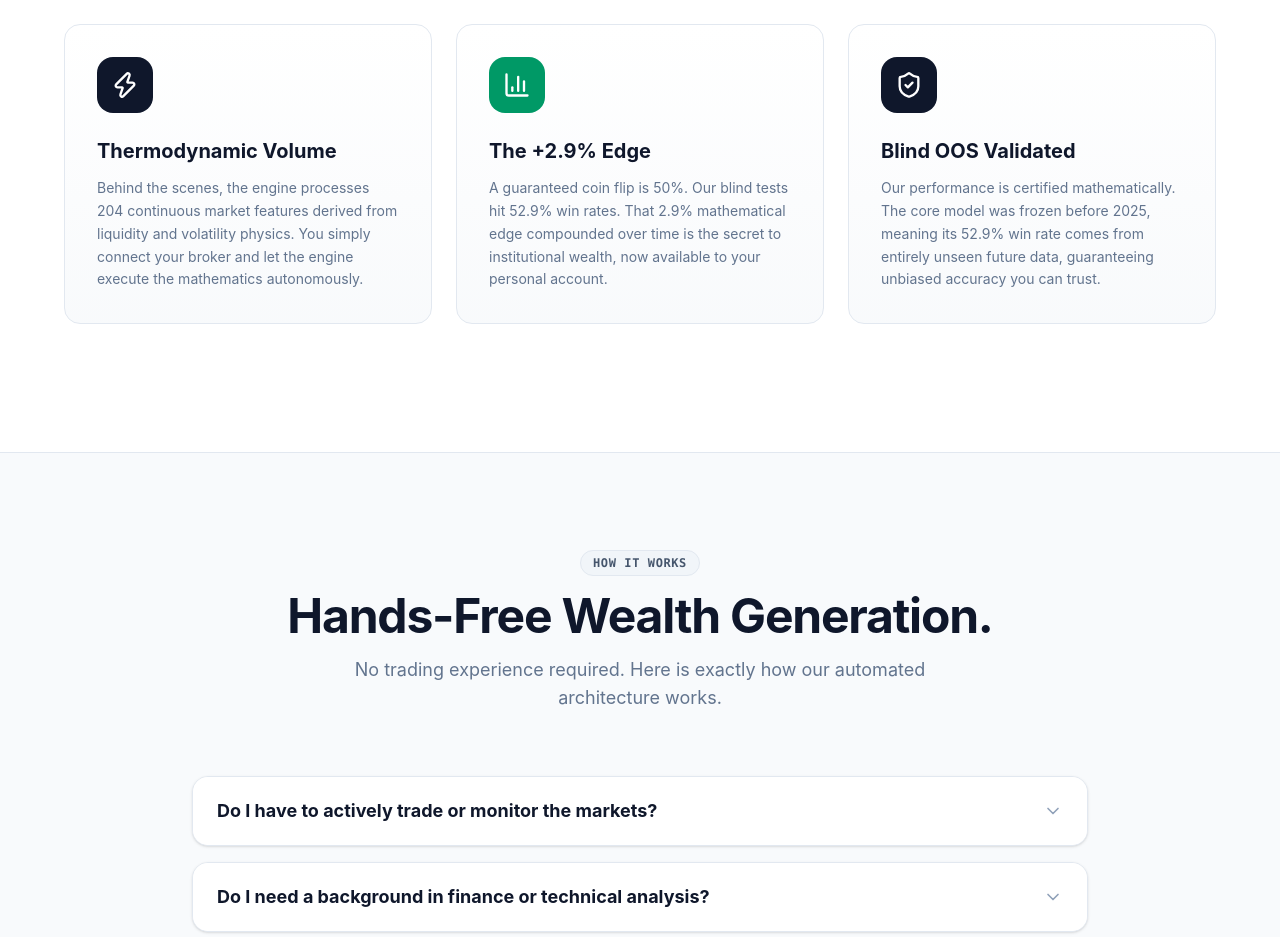
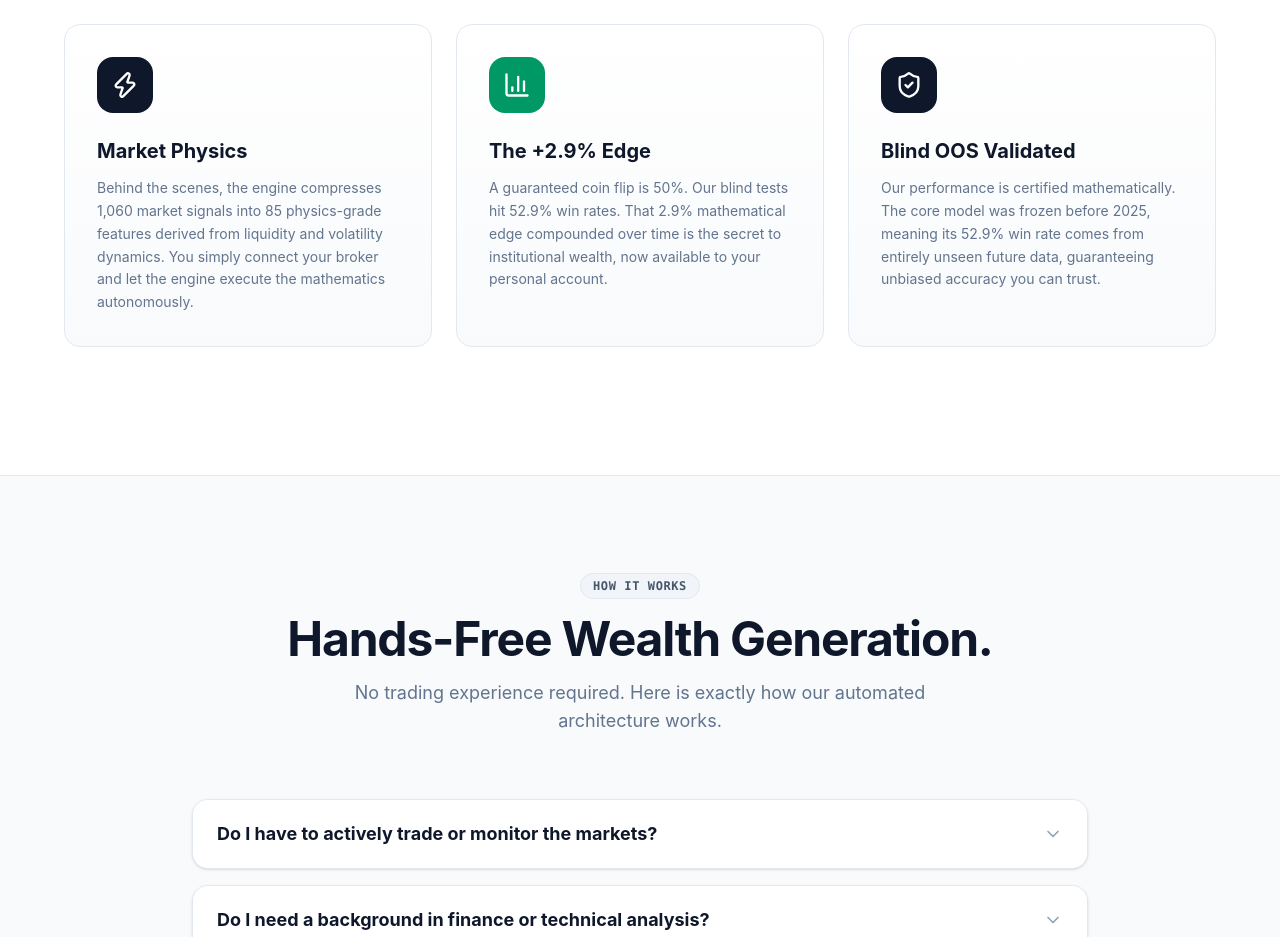
Before and after one commit to selsarraj-create/retinawealth, a Next.js app: page / in a window 1280 px wide. Shown: the part 1400-2337 px from the top of the page. Built offline with nearby package versions, Linux system fonts and the light colour scheme.

Commit message:
fix: correct physics terminology - Market Physics + 1060→85 feature pipeline

```diff
--- a/src/app/(marketing)/page.tsx
+++ b/src/app/(marketing)/page.tsx
@@ -131,9 +131,9 @@ export default function MarketingPage() {
                 <div className="w-14 h-14 rounded-2xl bg-slate-900 flex items-center justify-center mb-6 group-hover:bg-emerald-600 transition-colors duration-300">
                   <Zap className="w-7 h-7 text-white" />
                 </div>
-                <h3 className="text-xl font-bold text-slate-900 mb-3">Thermodynamic Volume</h3>
+                <h3 className="text-xl font-bold text-slate-900 mb-3">Market Physics</h3>
                 <p className="text-slate-500 leading-relaxed text-sm">
-                    Behind the scenes, the engine processes 204 continuous market features derived from liquidity and volatility physics. You simply connect your broker and let the engine execute the mathematics autonomously.
+                    Behind the scenes, the engine compresses 1,060 market signals into 85 physics-grade features derived from liquidity and volatility dynamics. You simply connect your broker and let the engine execute the mathematics autonomously.
                 </p>
             </div>
             <div className="group p-8 rounded-2xl bg-gradient-to-b from-white to-slate-50 border border-slate-200 hover:border-emerald-300 hover:shadow-lg hover:shadow-emerald-500/5 transition-all duration-300">
```
